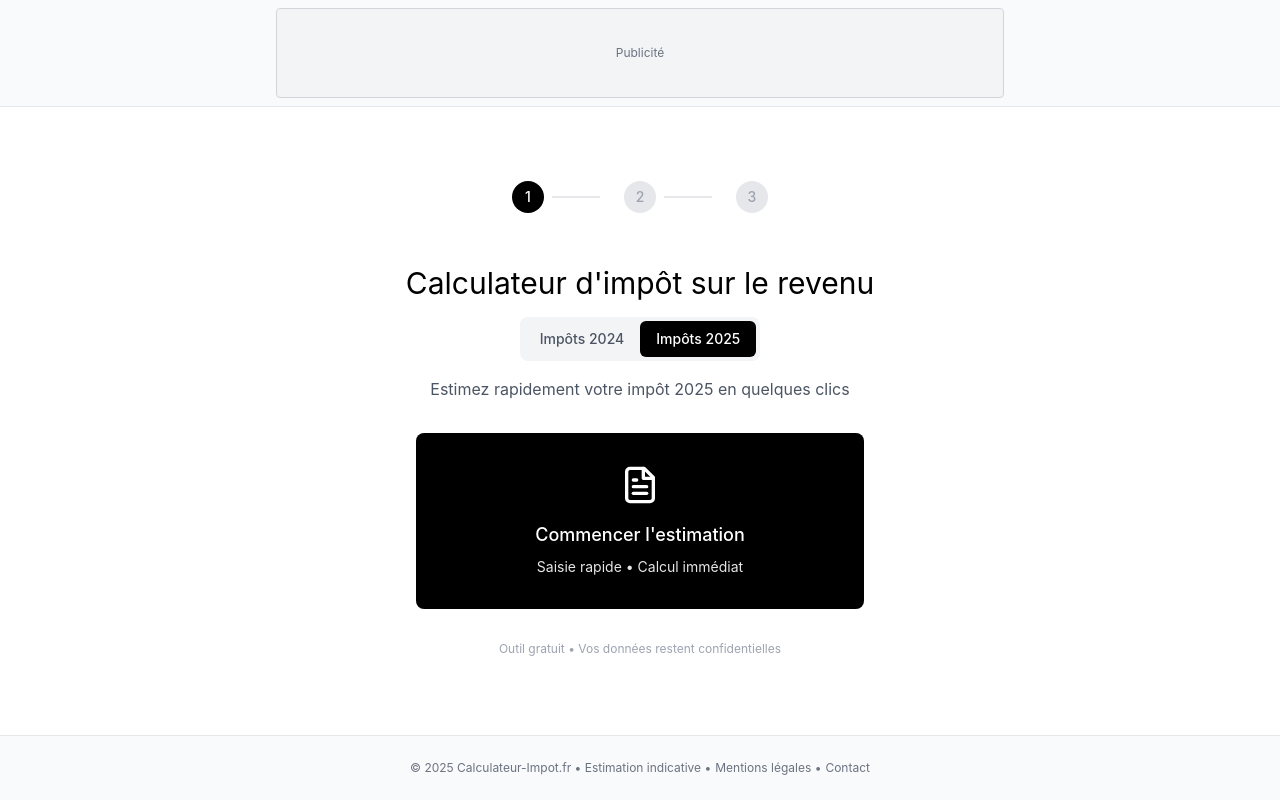
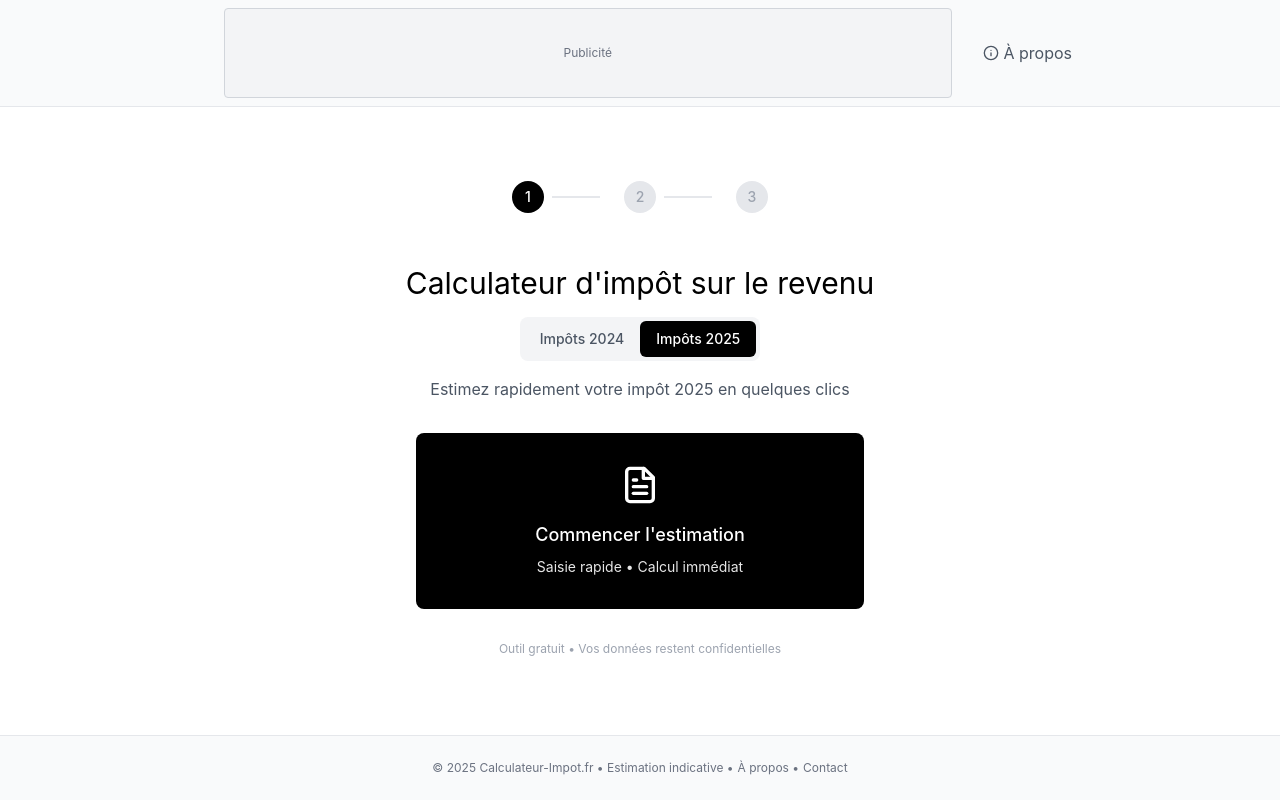
Before and after one commit to Cenzache/calculateur-impot, a React (Create React App) app: page / in a window 1280 px wide. Built offline with nearby package versions, Linux system fonts and the light colour scheme.

Commit message:
Update App.js

```diff
--- a/src/App.js
+++ b/src/App.js
@@ -1,7 +1,9 @@
-import React, { useState, useMemo, useEffect } from 'react';
-import { User, Calculator, CheckCircle, FileText } from 'lucide-react';
+import React, { useState, useMemo } from 'react';
+import { User, Calculator, CheckCircle, FileText, Info } from 'lucide-react';
+import About from './About';
 
 const TaxEstimator = () => {
+  const [currentView, setCurrentView] = useState('calculator'); // 'calculator' ou 'about'
   const [currentStep, setCurrentStep] = useState(1);
   const [selectedYear, setSelectedYear] = useState(2025);
   const [manualData, setManualData] = useState({
@@ -15,6 +17,11 @@ const TaxEstimator = () => {
     realCosts: '',
     rentalIncome: ''
   });
+
+  // Si on est sur la page About, l'afficher
+  if (currentView === 'about') {
+    return <About onBack={() => setCurrentView('calculator')} />;
+  }
 
   // Barèmes d'imposition par année
   const taxBracketsByYear = {
@@ -128,10 +135,19 @@ const TaxEstimator = () => {
       {/* Header avec pub discrète */}
       <div className="w-full">
         <div className="bg-gray-50 border-b border-gray-200 py-2">
-          <div className="max-w-4xl mx-auto px-4 flex justify-center">
-            <div className="w-[728px] h-[90px] bg-gray-100 border border-gray-300 rounded flex items-center justify-center text-xs text-gray-500">
-              Publicité
+          <div className="max-w-4xl mx-auto px-4 flex justify-between items-center">
+            <div className="flex justify-center flex-1">
+              <div className="w-[728px] h-[90px] bg-gray-100 border border-gray-300 rounded flex items-center justify-center text-xs text-gray-500">
+                Publicité
+              </div>
             </div>
+            <button
+              onClick={() => setCurrentView('about')}
+              className="flex items-center text-gray-600 hover:text-black transition-colors ml-4"
+            >
+              <Info className="w-4 h-4 mr-1" />
+              À propos
+            </button>
           </div>
         </div>
       </div>
@@ -516,7 +532,7 @@ const TaxEstimator = () => {
         <div className="max-w-4xl mx-auto px-4 text-center">
           <p className="text-xs text-gray-500">
             © 2025 Calculateur-Impot.fr • Estimation indicative •
-            <a href="#" className="hover:text-gray-700 ml-1">Mentions légales</a> •
+            <a href="#" onClick={() => setCurrentView('about')} className="hover:text-gray-700 ml-1">À propos</a> •
             <a href="#" className="hover:text-gray-700 ml-1">Contact</a>
           </p>
         </div>
```
